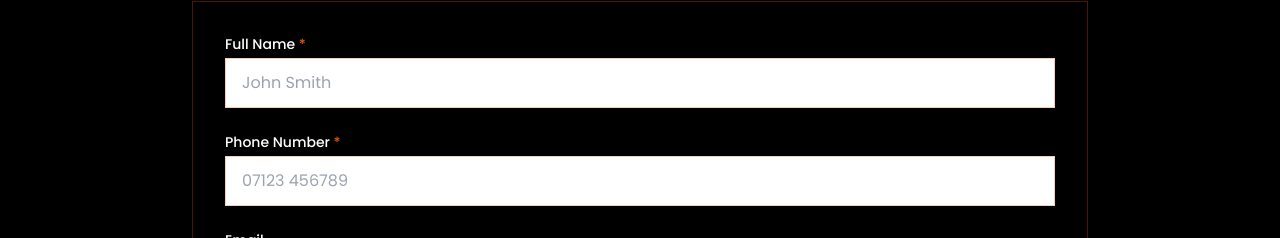
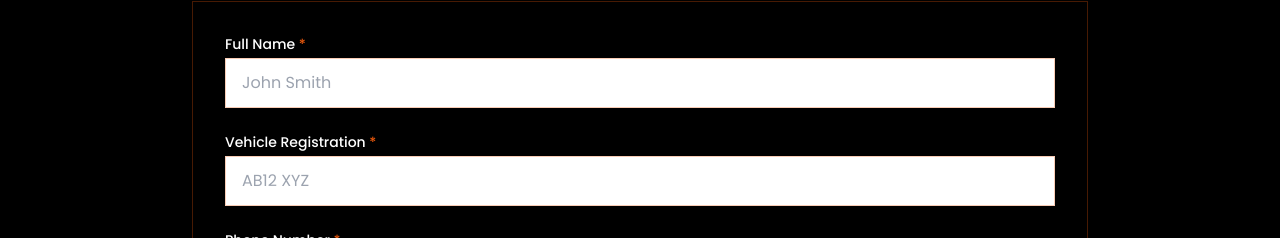
Before and after one commit to digitalsheakh/theca, a Next.js app: page /service-estimator in a window 1280 px wide. Shown: the part 714-952 px from the top of the page. Built offline with nearby package versions, Linux system fonts and the light colour scheme.

Commit message:
feat: add vehicle registration input to service estimator General Inquiry form and update email submission

```diff
--- a/src/app/service-estimator/page.tsx
+++ b/src/app/service-estimator/page.tsx
@@ -11,6 +11,7 @@ export default function ServiceEstimator() {
     name: '',
     email: '',
     phone: '',
+    vehicleRegistration: '',
     message: ''
   });
   const [isSubmitting, setIsSubmitting] = useState(false);
@@ -36,6 +37,7 @@ export default function ServiceEstimator() {
         from_name: data.name,
         from_email: data.email,
         from_phone: data.phone,
+        vehicle_registration: data.vehicleRegistration,
         service: "General Inquiry",
         message: data.message,
         submission_date: new Date().toLocaleString()
@@ -72,7 +74,7 @@ export default function ServiceEstimator() {
 
       if (emailSent) {
         setSubmitStatus('success');
-        setFormData({ name: '', email: '', phone: '', message: '' });
+        setFormData({ name: '', email: '', phone: '', vehicleRegistration: '', message: '' });
       } else {
         setSubmitStatus('error');
       }
@@ -149,6 +151,20 @@ export default function ServiceEstimator() {
                   </div>
 
                   <div>
+                    <label htmlFor="vehicleRegistration" className="block text-sm font-medium text-white mb-1">Vehicle Registration <span className="text-orange-600">*</span></label>
+                    <input
+                      type="text"
+                      id="vehicleRegistration"
+                      name="vehicleRegistration"
+                      value={formData.vehicleRegistration}
+                      onChange={handleInputChange}
+                      placeholder="AB12 XYZ"
+                      required
+                      className="w-full px-4 py-3 bg-white border border-orange-600/30 text-black placeholder-gray-400 focus:outline-none focus:ring-2 focus:ring-orange-600 focus:border-transparent"
+                    />
+                  </div>
+
+                  <div>
                     <label htmlFor="phone" className="block text-sm font-medium text-white mb-1">Phone Number <span className="text-orange-600">*</span></label>
                     <input
                       type="tel"
```
